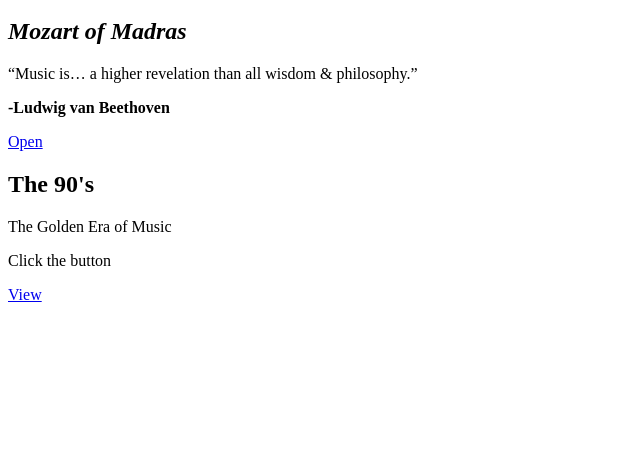
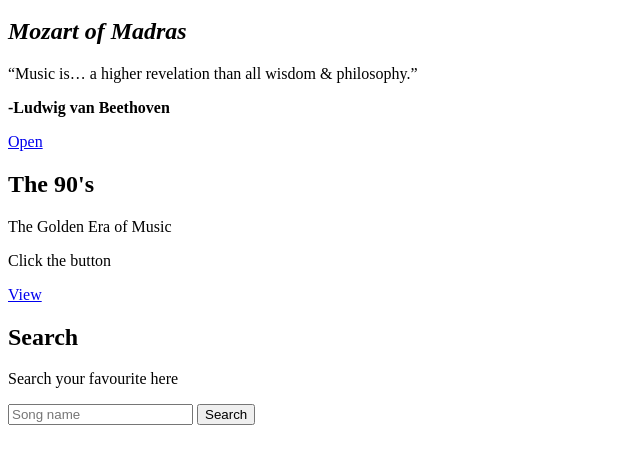
Before and after one commit to Kirankishore17/Music_, a plain HTML site: page index.html in a window 1280 px wide. Shown: the part 98-562 px from the top of the page, without its empty margins (0-640 px from the left). Drawn offline with Linux system fonts and the light colour scheme.

Commit message:
Add files via upload

```diff
--- a/index.html
+++ b/index.html
@@ -42,7 +42,18 @@
                 </div>
             </div>
         </section>
-        <section class="subscribe"></section>
+        <section class="subscribe">
+            <div class="inner">
+                <div class="clipper">
+                    <h2>Search</h2>
+                </div>
+                <div class="anim-panel">
+                    <p>Search your favourite here</p>
+                    <input type="text" name="name" placeholder="Song name">
+                    <button class="cta">Search</button>
+                </div>
+            </div>
+        </section>
     </div>
 </body>
 </html>
```
